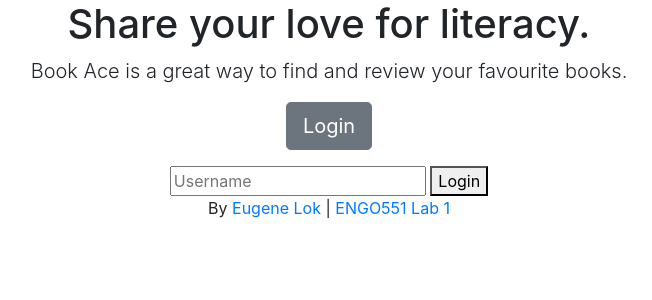
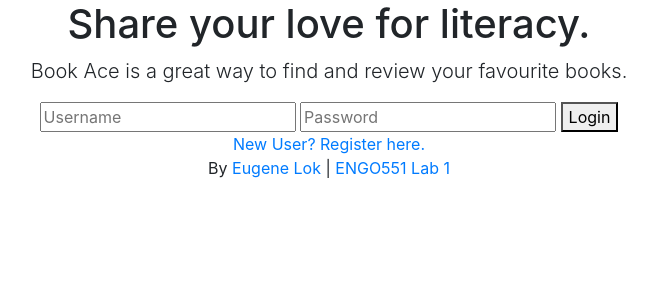
Before and after one commit to eugene-lok/book-ace, a Flask app: page / in a window 1280 px wide. Shown: the part 274-574 px from the top of the page, without its empty margins (311-963 px from the left). Run offline with Flask 2, Linux system fonts and the light colour scheme; some libraries are stand-ins or nearby versions.

Commit message:
Create registration page, route to login

```diff
--- a/application.py
+++ b/application.py
@@ -1,6 +1,6 @@
 import os
 
-from flask import Flask, session, render_template, request
+from flask import Flask, session, render_template, request, flash
 from flask_session import Session
 from sqlalchemy import create_engine
 from sqlalchemy.orm import scoped_session, sessionmaker
@@ -22,13 +22,37 @@ Session(app)
 engine = create_engine(app.config.get("DATABASE_URL"))
 db = scoped_session(sessionmaker(bind=engine))
 
+# Login/landing page
+@app.route("/", methods = ["GET", "POST"])
+def index():
+    # Post-registration
+    if request.method == "POST":
+        username = request.form.get("newUsername")
+        password = request.form.get("newPassword")
+        # Create login in DB
 
-@app.route("/")
-def index():
-    return render_template("login.html")
+        flash(f"Please login with your new credentials for {username}")
+        return render_template("login.html")
+    else:
+        return render_template("login.html")
 
+# Main route
+@app.route("/logged_in", methods = ["GET", "POST"])
+def logged_in():
+    if request.method == "GET":
+        return "Please go back and login."
+    else:
+        username = request.form.get("username")
+        password = request.form.get("password")
+        session["login"] = username
+        return render_template("index.html", username = username, password = password)
 
-@app.route("/logged_in", methods = ["POST"])
-def logged_in():
-    name = request.form.get("name")
-    return render_template("index.html")
+# Register page
+@app.route("/register")
+def register():
+    return render_template("register.html")
+
+# Post registration page
+@app.route("/register_success")
+def register_success():
+    return render_template("register_success.html")
--- a/templates/index.html
+++ b/templates/index.html
@@ -1,5 +1,5 @@
 {% extends "layout.html" %}
 
 {% block body %}
-<h1> Main Page is here</h1>
+<h4 class = "username"> Welcome, {{ username }}</h4>
 {% endblock %}
--- a/templates/login.html
+++ b/templates/login.html
@@ -5,12 +5,13 @@
     <h1 class="cover-heading">Share your love for literacy.</h1>
     <p class="lead">Book Ace is a great way to find and review your favourite books.</p>
     <p class="lead">
-      <a href="#" class="btn btn-lg btn-secondary">Login</a>
     </p>
     <form action = "{{ url_for('logged_in') }}" method = "post">
-      <input type = "text" name = "name" placeholder = "Username">
+      <input type = "text" name = "username" placeholder = "Username">
+      <input type = "text" name = "password" placeholder = "Password">
       <button>Login</button>
     </form>
+    <a href = "{{ url_for('register') }}">New User? Register here.</a>
   </main>
 
   <footer class="mastfoot mt-auto">
--- /dev/null
+++ b/templates/register_success.html
@@ -0,0 +1,6 @@
+{% extends "layout.html" %}
+
+{% block body %}
+    <p>Thank you for registering.</p>
+    <a href = "{{url_for ('login')}}">Return to Homepage</a>
+{% endblock %}
```
Also changed, not shown: templates/register.html (added, +10 -0 lines).
